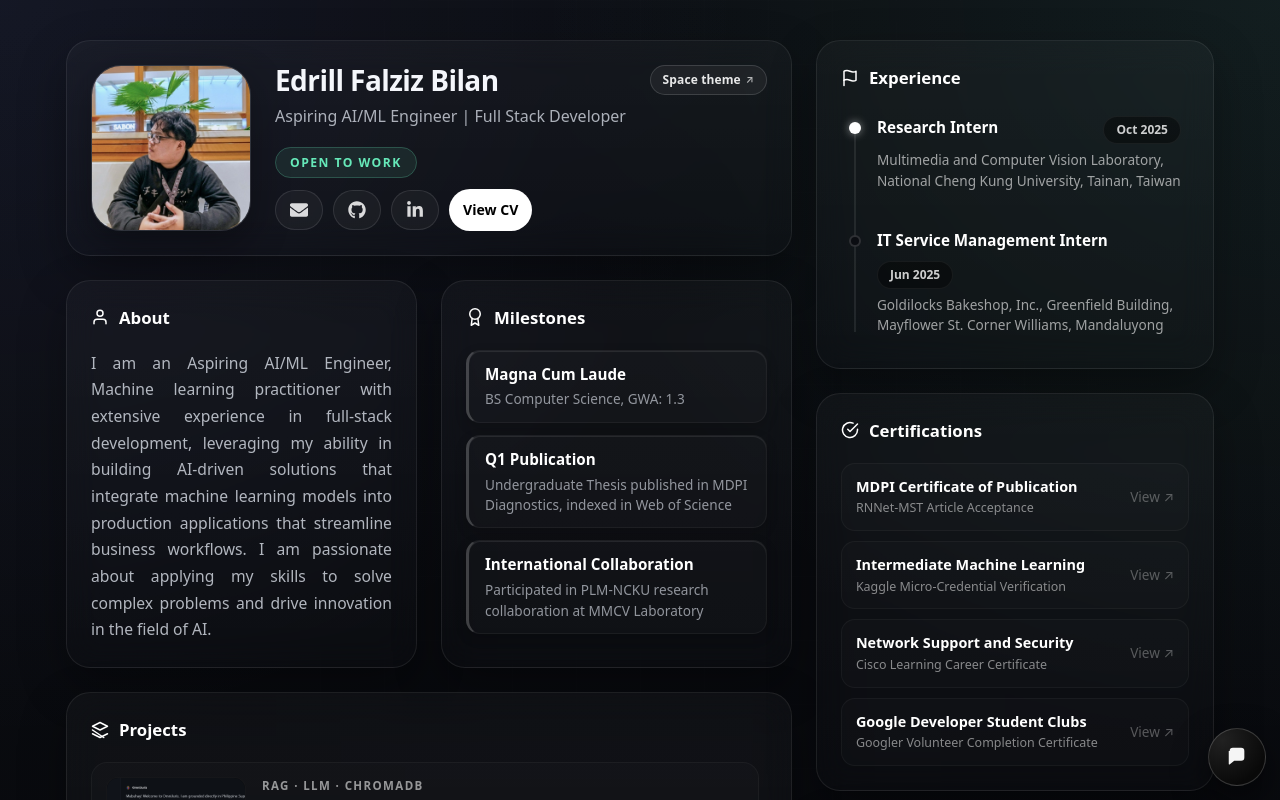
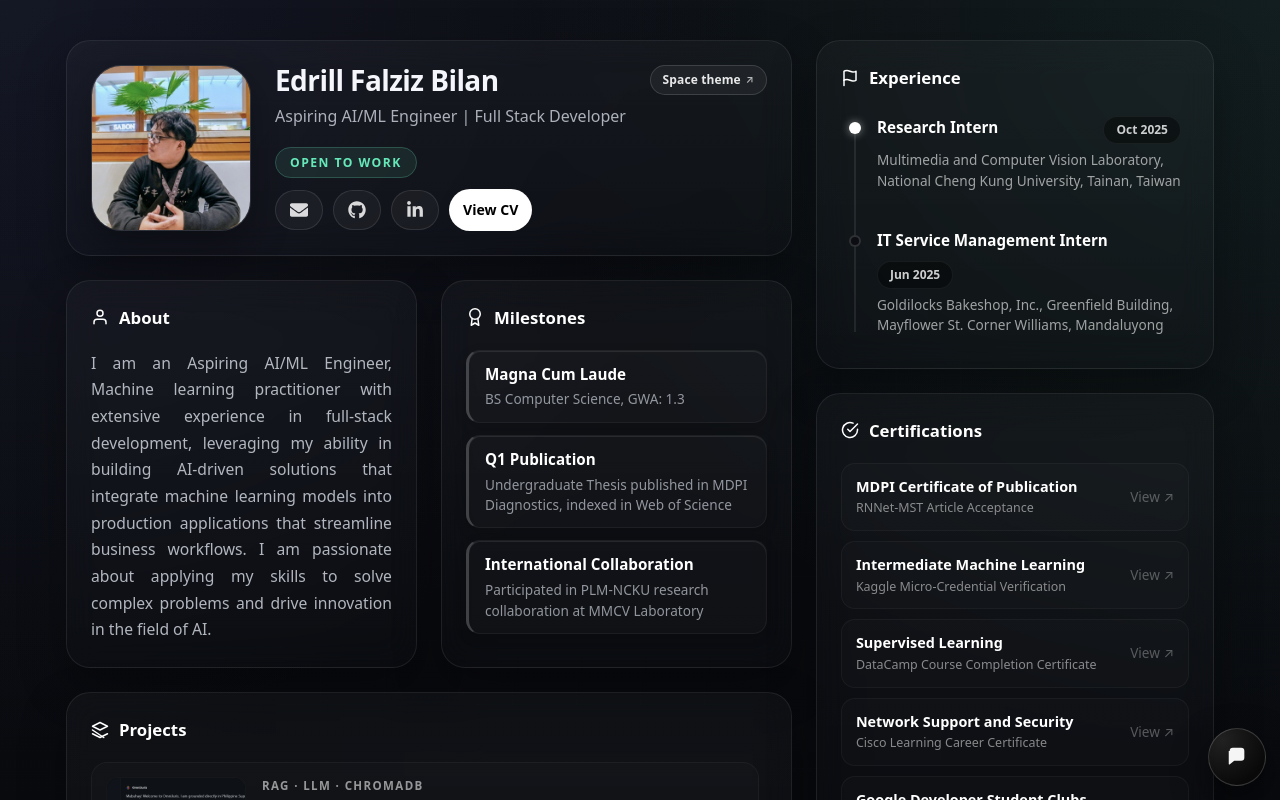
Before and after one commit to PyroJayxX/PortfolioV2, a React (Vite) app: page / in a window 1280 px wide. Shown: the top 800 px of the page. Built offline with nearby package versions, Linux system fonts and the light colour scheme.

Commit message:
added cert

```diff
--- a/src/data/portfolioData.js
+++ b/src/data/portfolioData.js
@@ -125,6 +125,11 @@ export const CERTIFICATES = [
     mockup: '/cert_intermediate.png'
   },
   {
+    title: 'Supervised Learning',
+    sub: 'DataCamp Course Completion Certificate',
+    mockup: '/cert_supervised.png'
+  },
+  {
     title: 'Network Support and Security',
     sub: 'Cisco Learning Career Certificate',
     mockup: '/cert_security.png'
```
Also changed, not shown: public/cert_supervised.png (added).
